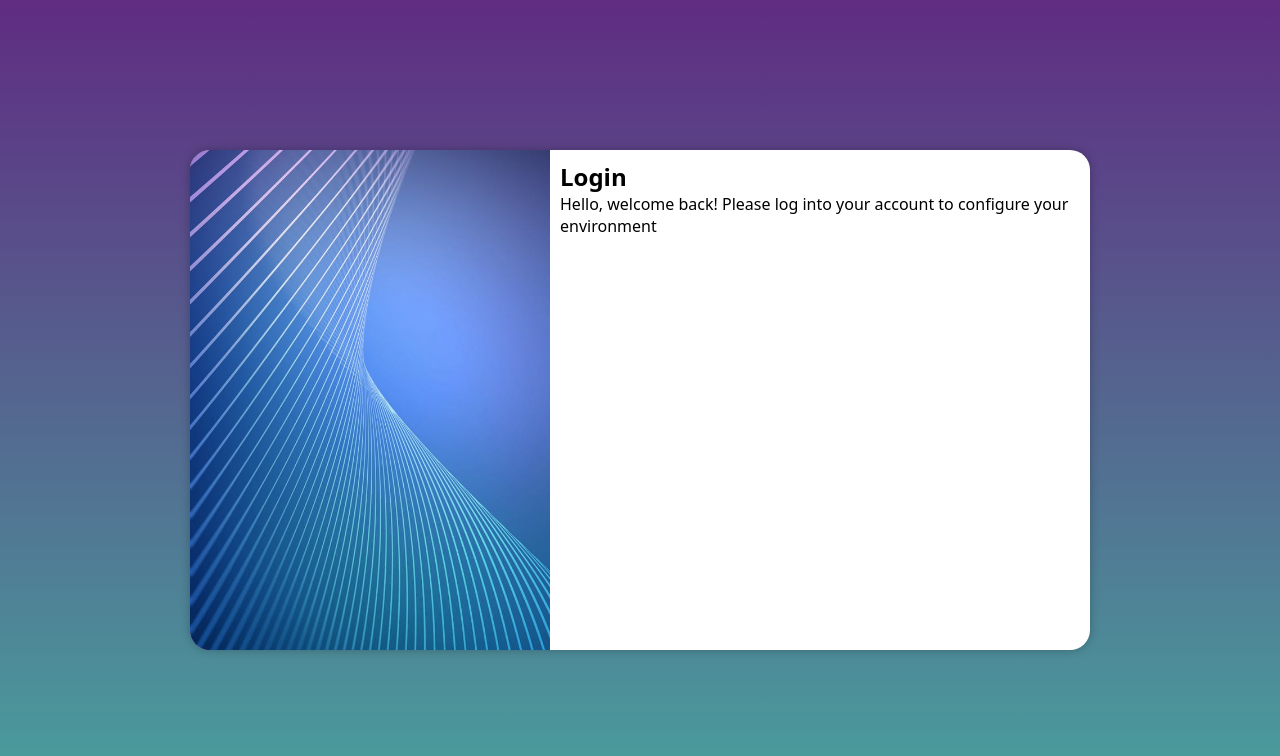
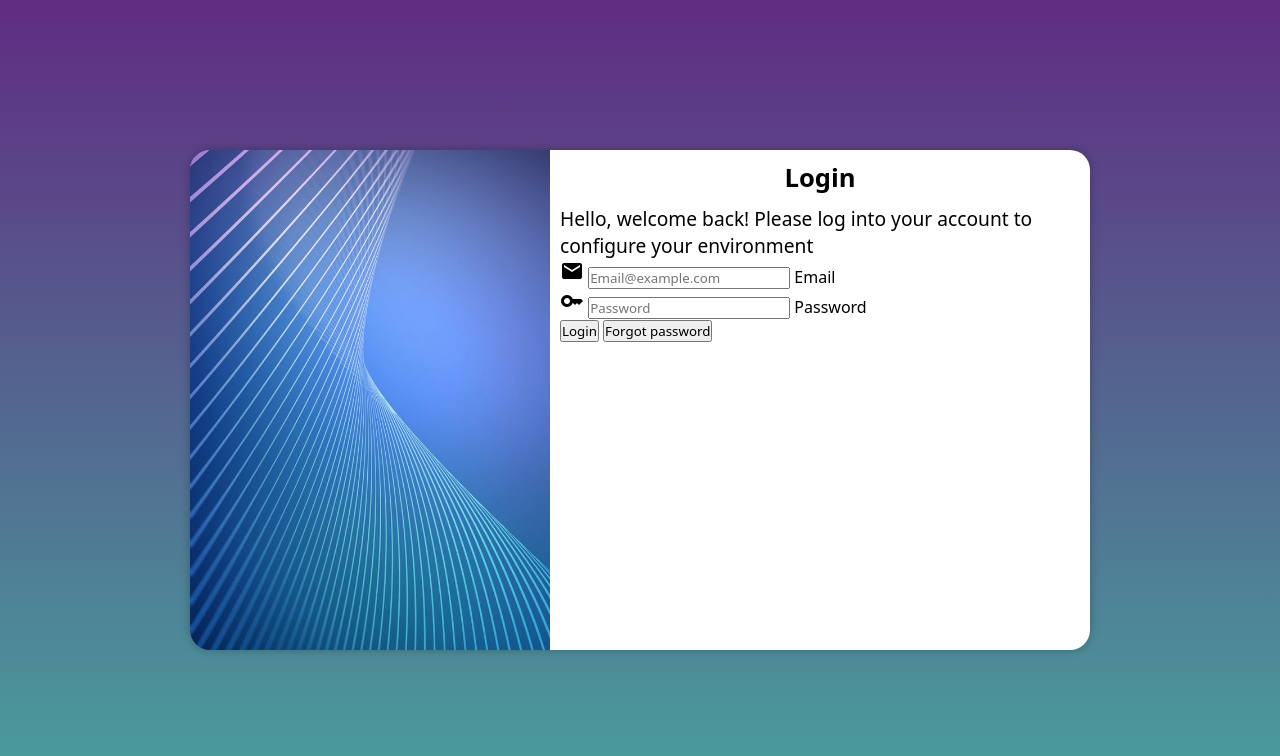
Before and after one commit to Kyro42/projeto-login, a plain HTML site: page index.html in a window 1280 px wide. Drawn offline with Linux system fonts and the light colour scheme.

Commit message:
form update

```diff
--- a/index.html
+++ b/index.html
@@ -4,6 +4,7 @@
     <meta charset="UTF-8">
     <meta name="viewport" content="width=device-width, initial-scale=1.0">
     <title>Login</title>
+    <link href="https://fonts.googleapis.com/icon?family=Material+Icons" rel="stylesheet">
     <link rel="stylesheet" href="styles/style.css">
     <link rel="stylesheet" href="styles/media-query.css">
 </head>
@@ -16,8 +17,19 @@
             <div id="form">
                 <h1>Login</h1>
                 <p>Hello, welcome back! Please log into your account to configure your environment</p>
-                <form action="login.php" method="post">
-
+                <form action="login.php" method="post" autocomplete="on">
+                    <div class="field">
+                        <span class="material-icons">mail</span>
+                        <input type="email" name="email" id="email" placeholder="Email@example.com" autocomplete="email" required>
+                        <label for="email">Email</label>
+                    </div>
+                    <div class="field">
+                        <span class="material-icons">key</span>
+                        <input type="password" name="password" id="password" placeholder="Password" autocomplete="current-password" required minlength="8" maxlength="20">
+                        <label for="password">Password</label>
+                    </div>
+                    <input type="submit" value="Login">
+                    <input type="button" value="Forgot password" id="forgotPass">
                 </form>
             </div>
         </section>
--- a/styles/media-query.css
+++ b/styles/media-query.css
@@ -33,4 +33,10 @@
         float: right;
         width: 60%;
     }
+    div#form > h1 {
+        font-size: 1.6em;
+    }
+    div#form > p {
+        font-size: 1.2em;
+    }
 }
--- a/styles/style.css
+++ b/styles/style.css
@@ -47,3 +47,10 @@ div#image{
 div#form{
     padding: 10px;
 }
+div#form > h1{
+    text-align: center;
+    margin-bottom: 10px;
+}
+div#form > p{
+    font-size: 0.9em;
+}
```
